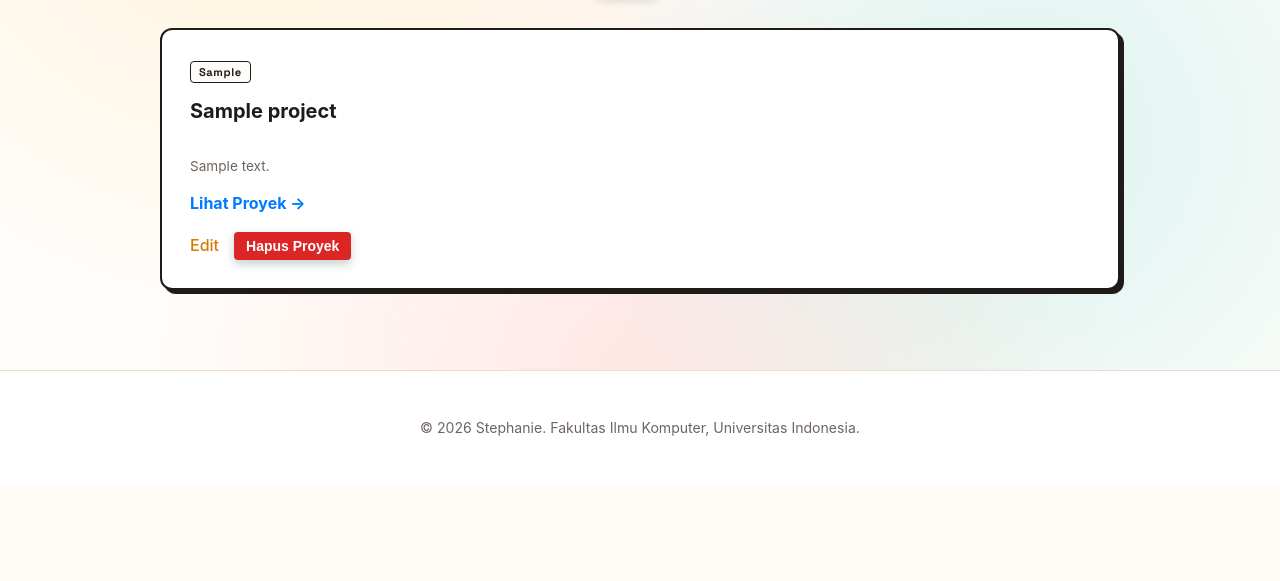
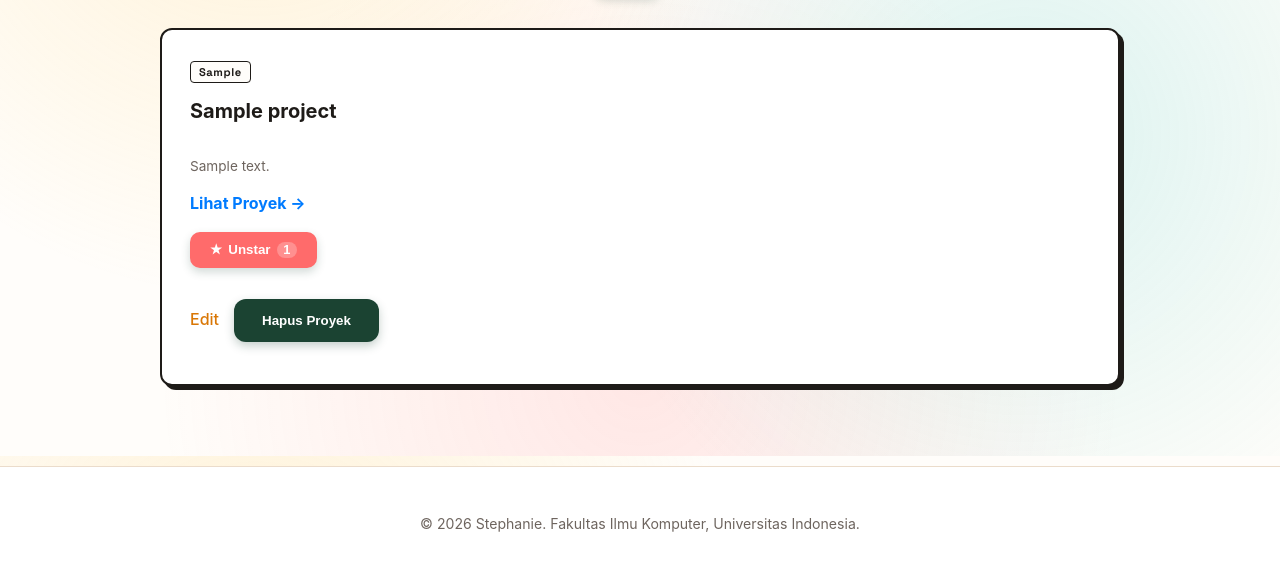
Before and after one commit to fannylaa/myportofolio, a Django app: page /projects/ in a window 1280 px wide. Shown: the part 344-925 px from the top of the page. Before the commit the page ends 780 px from the top, so only its background shows below. Run offline with Django 5.2, Linux system fonts and the light colour scheme; a user stored in the database is signed in; tables that the repository leaves empty hold one stand-in row (values such as "Sample post").

Commit message:
feat(projects): add project starring feature and JSON API endpoint
- Add ManyToManyField for project starring system linked to User model
- Update project detail and list templates to include the star/bookmark component
- Fix NoReverseMatch error by adjusting URL pattern routing from UUID to integer ID matching database schema
- Implement get_projects_json view and API route (/api/projects/) with use_natural_foreign_keys support for clean serialization

```diff
--- a/main/models.py
+++ b/main/models.py
@@ -1,6 +1,7 @@
 # Create your models here.
 import uuid
 from django.db import models
+from django.contrib.auth.models import User
 """
 penjelasan:
 1. model (file models.py):
@@ -57,6 +58,9 @@ class Project(models.Model):
     description = models.TextField()
     technology = models.CharField(max_length=255, help_text="Contoh: Java, Python, Django")
     project_url = models.URLField(blank=True, null=True, help_text="Link ke repository/demo")
+    starred_by = models.ManyToManyField(
+        User, related_name="starred_projects", blank=True
+    )
     project_image_url = models.URLField(blank=True, null=True, help_text="Link gambar proyek")
     created_at = models.DateTimeField(auto_now_add=True)
 
--- a/main/urls.py
+++ b/main/urls.py
@@ -1,6 +1,6 @@
 from django.urls import path
 
-from main.views import show_main, show_experience, show_projects, create_project, edit_project, delete_project, show_experience, create_experience, edit_experience, delete_experience, show_json, show_json_by_id, register, login_user, logout_user
+from main.views import show_main, show_experience, show_projects, create_project, edit_project, delete_project, show_experience, create_experience, edit_experience, delete_experience, show_json, show_json_by_id, register, login_user, logout_user, toggle_star, get_projects_json
 
 app_name = "main"
 
@@ -23,4 +23,6 @@ urlpatterns = [
     path("register/", register, name="register"),
     path("login/", login_user, name="login"),
     path("logout/", logout_user, name="logout"),
+    path("projects/<int:project_id>/star/", toggle_star, name="toggle_star"),
+    path('api/projects/', get_projects_json, name='get_projects_json')
 ]
--- a/main/views.py
+++ b/main/views.py
@@ -187,3 +187,27 @@ def logout_user(request):
     response = redirect("main:show_main")
     response.delete_cookie('last_login')
     return response
+
+# Tanpa cek is_superuser: semua akun yang sudah login boleh memberi star
+@login_required(login_url="/login/")
+def toggle_star(request, project_id):
+    project = get_object_or_404(Project, pk=project_id)
+
+    if request.method == "POST":
+        # Kalau akun ini sudah pernah memberi star, batalkan star-nya.
+        # Kalau belum, tambahkan star.
+        if request.user in project.starred_by.all():
+            project.starred_by.remove(request.user)
+        else:
+            project.starred_by.add(request.user)
+
+    return redirect("main:show_projects")
+
+def get_projects_json(request):
+    projects = Project.objects.all()
+    projects_json = serializers.serialize(
+        "json",
+        projects,
+        use_natural_foreign_keys=True  # Agar relasi menampilkan data yang mudah dibaca (seperti username) bukan ID angka
+    )
+    return HttpResponse(projects_json, content_type="application/json")
--- a/static/css/style.css
+++ b/static/css/style.css
@@ -624,3 +624,25 @@ form button[type="submit"]:hover {
     transform: translateY(-2px);
     box-shadow: 0 6px 15px rgba(8, 28, 21, 0.3);
 }
+
+.star-form {
+    display: inline;
+}
+
+.button-star {
+    display: inline-flex;
+    align-items: center;
+    gap: 0.4rem;
+    background: var(--ink);
+}
+
+.button-star.is-starred {
+    background: var(--accent);
+}
+
+.star-count {
+    padding: 0.05rem 0.4rem;
+    border-radius: 999px;
+    background: rgba(255, 255, 255, 0.25);
+    font-size: 0.8rem;
+}
--- /dev/null
+++ b/templates/components/project_star.html
@@ -0,0 +1,10 @@
+<form method="post" action="{% url 'main:toggle_star' project.id %}" class="star-form">
+    {% csrf_token %}
+    <button type="submit"
+            class="button button-star{% if user in project.starred_by.all %} is-starred{% endif %}"
+            title="{% if project.starred_by.all %}Dibintangi oleh {{ project.starred_by.all|join:', ' }}{% else %}Jadilah yang pertama memberi star{% endif %}">
+        <span aria-hidden="true">★</span>
+        {% if user in project.starred_by.all %}Unstar{% else %}Star{% endif %}
+        <span class="star-count">{{ project.starred_by.count }}</span>
+    </button>
+</form>
--- a/templates/projects.html
+++ b/templates/projects.html
@@ -50,60 +50,19 @@
                         </a>
                     </div>
                     {% endif %}
+                    <div style="margin-top: 15px;">
+                        {% include "components/project_star.html" with project=project %}
+                    </div>
                     {% if user.is_superuser %}
-                    <div class="card-admin-actions" style="margin-top: 15px; display: flex; gap: 15px; align-items: center;">
+                    <div class="card-admin-actions"
+                        style="margin-top: 15px; display: flex; gap: 15px; align-items: center;">
                         <a href="{% url 'main:edit_project' project.id %}"
                             style="color: #d97706; text-decoration: none; font-weight: 500;">
                             Edit
                         </a>
 
-                        <!-- Tombol Pemicu Modal Popover -->
-                        <p class="experience-status" style="margin: 0;">
-                            <button type="button"
-                                    class="button button-danger"
-                                    popovertarget="delete-project-{{ project.id }}"
-                                    aria-label="Hapus {{ project.title }}"
-                                    title="Hapus proyek"
-                                    style="padding: 6px 12px; background-color: #dc2626; color: white; border: none; border-radius: 4px; cursor: pointer; font-size: 0.875rem;">
-                                Hapus Proyek
-                            </button>
-                        </p>
-
-                        <!-- Struktur Modal Popover -->
-                        <div id="delete-project-{{ project.id }}"
-                             class="project-delete-modal"
-                             popover="auto"
-                             role="dialog"
-                             aria-modal="true"
-                             aria-labelledby="delete-project-title-{{ project.id }}">
-                            <button type="button"
-                                    class="project-delete-modal__backdrop"
-                                    popovertarget="delete-project-{{ project.id }}"
-                                    popovertargetaction="hide"
-                                    aria-label="Tutup konfirmasi hapus"></button>
-                            <div class="project-delete-modal__content">
-                                <button type="button"
-                                        class="project-delete-modal__close"
-                                        popovertarget="delete-project-{{ project.id }}"
-                                        popovertargetaction="hide"
-                                        aria-label="Tutup konfirmasi hapus">&times;</button>
-                                <h2 id="delete-project-title-{{ project.id }}">Hapus Projek?</h2>
-                                <p>
-                                    Apakah Anda yakin ingin menghapus
-                                    <strong>{{ project.title }}</strong>?
-                                </p>
-                                <div class="project-delete-modal__actions">
-                                    <button type="button"
-                                            class="button button-secondary"
-                                            popovertarget="delete-project-{{ project.id }}"
-                                            popovertargetaction="hide">Batal</button>
-                                    <form method="post" action="{% url 'main:delete_project' project.id %}">
-                                        {% csrf_token %}
-                                        <button type="submit" class="button button-danger">Ya, Hapus</button>
-                                    </form>
-                                </div>
-                            </div>
-                        </div>
+                        <!-- Menyertakan komponen modal hapus dari file terpisah -->
+                        {% include "components/project_delete_modal.html" with project=project %}
                     </div>
                     {% endif %}
                 </article>
```
Also changed, not shown: main/migrations/0004_project_starred_by.py (added), templates/components/project_delete_modal.html (renamed from templates/project_delete_modal.html).
